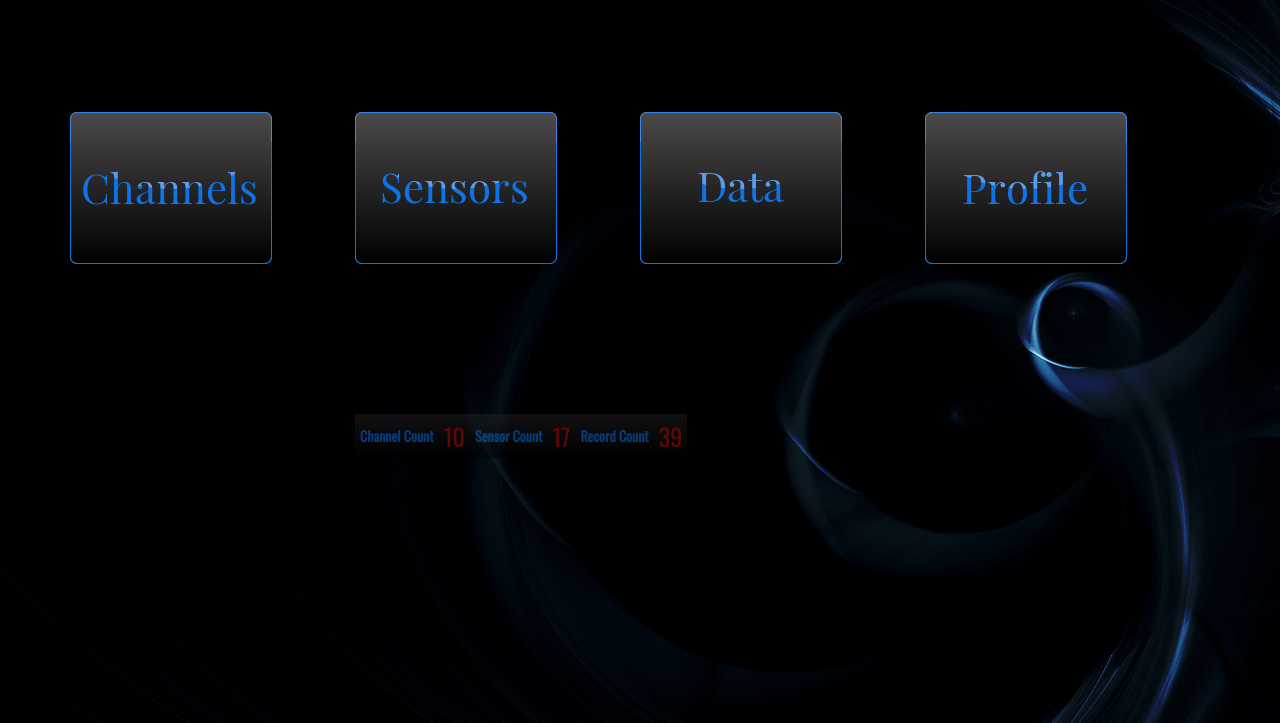
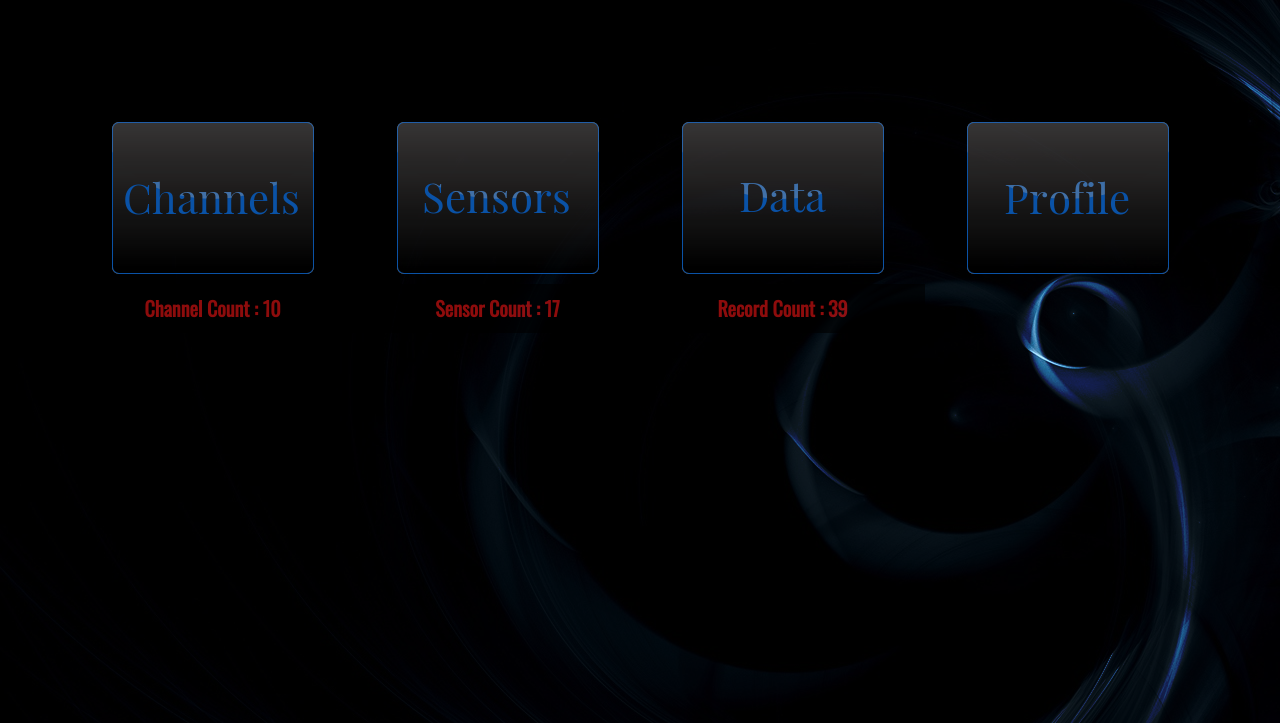
Before and after one commit to DesigningShit/DSCore, a Django app: page /iot/frontend/ in a window 1280 px wide. Shown: the part 58-781 px from the top of the page. Run offline with Django 3.2, Linux system fonts and the light colour scheme; a user stored in the database is signed in; data comes from the database, SQL or seed files in the repository; both versions use the stored data as it was after the commit; parts of the project's set-up code (start-up, migrations or seed data) failed here and were passed over; some libraries are stand-ins or nearby versions; some web fonts are replaced.

Commit message:
Fixed Table on Home Screen

```diff
--- a/static/css/custom-iot.css
+++ b/static/css/custom-iot.css
@@ -44,8 +44,26 @@
 #buttontable {
     padding-top: 100px;
     padding-bottom: 150px;
-    border: 0px;
     width: 100%;
+    font-size: 20px;
+    opacity: .95;
+}
+
+#buttontable td{
+    width: 25%;
+    text-align: center;
+    opacity: .7;
+    padding: 10px;
+    background: #000000;
+    color: #e01515;
+    font-weight: bold;
+}
+
+#buttontable th{
+    width: 25%;
+    text-align: center;
+    opacity: .8;
+    padding: 10px;
 }
 
 #myTable {
--- a/templates/iot/Home.html
+++ b/templates/iot/Home.html
@@ -14,26 +14,21 @@
 
 {% block content_control %}
 
-<div id='buttontable'>
+<div id="buttontable">
   <table id="buttontable">
     <tr>
-      <td><a href="channels/"><img src="{% static '/img/buttons/square_blackgreen/button_channels.png' %}" alt="My Channels"></a></td>
-      <td><a href="sensors/"><img src="{% static '/img/buttons/square_blackgreen/button_sensors.png' %}" alt="My Sensors"></a></td>
-      <td><a href="data/"><img src="{% static '/img/buttons/square_blackgreen/button_data.png' %}" alt="My Data"></a></td>
-      <td><a href="profile/"><img src="{% static '/img/buttons/square_blackgreen/button_profile.png' %}" alt="My Profile"></a></td>
+      <th><a href="channels/"><img src="{% static '/img/buttons/square_blackgreen/button_channels.png' %}" alt="My Channels"></a></th>
+      <th><a href="sensors/"><img src="{% static '/img/buttons/square_blackgreen/button_sensors.png' %}" alt="My Sensors"></a></th>
+      <th><a href="data/"><img src="{% static '/img/buttons/square_blackgreen/button_data.png' %}" alt="My Data"></a></th>
+      <th><a href="profile/"><img src="{% static '/img/buttons/square_blackgreen/button_profile.png' %}" alt="My Profile"></a></th>
+    </tr>
+    <tr>
+        <td>Channel Count : {{ mychannelcount }}</td>
+        <td>Sensor Count : {{ mysensorcount }}</td>
+        <td>Record Count : {{ mydatacount }}</td>
+        <th></th>
     </tr>
   </table>
 </div>
-  <center>
-    <footer id='CustomFooter'>
-        <table id='informationtable'>
-            <tr>
-              <th>Channel Count</th><td>{{ mychannelcount }}</td>
-              <th>Sensor Count</th><td>{{ mysensorcount }}</td>
-              <th>Record Count</th><td>{{ mydatacount }}</td>
-            </tr>
-        </table>
-    </footer>
-  </center>
 
 {% endblock %}
```
Also changed, not shown: db.sqlite3.
